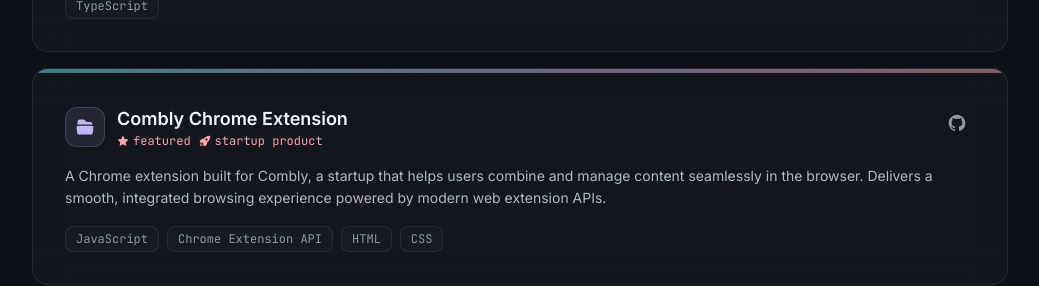
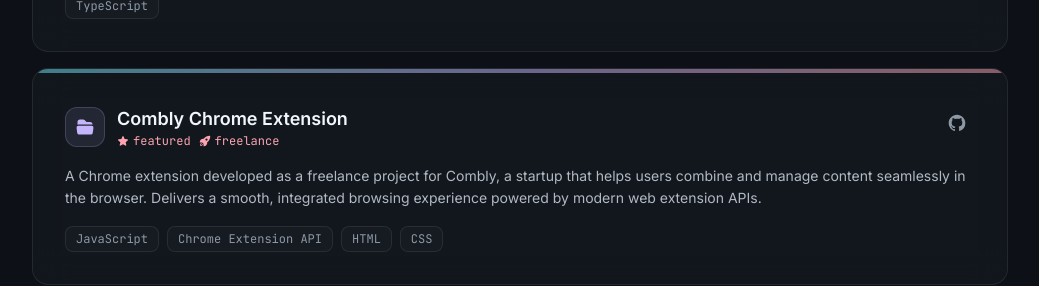
Before and after one commit to HamzaBenyazid/hamzabenyazid.dev, a Next.js app: page / in a window 1280 px wide. Shown: the part 3320-3606 px from the top of the page, without its empty margins (120-1159 px from the left). Built offline with nearby package versions, Linux system fonts and the light colour scheme; no server answers.

Commit message:
Clarify Combly Chrome Extension as freelance project for a startup
Co-authored-by: HamzaBenyazid <51166858+HamzaBenyazid@users.noreply.github.com>

```diff
--- a/src/components/Projects.tsx
+++ b/src/components/Projects.tsx
@@ -62,9 +62,9 @@ export default function Projects() {
                           <HiClock className="w-3 h-3 shrink-0" /> coming soon
                         </span>
                       )}
-                      {project.startup && (
+                      {project.freelance && (
                         <span className="inline-flex items-center gap-1 text-xs font-mono text-neon-pink">
-                          <HiRocketLaunch className="w-3 h-3" /> startup product
+                          <HiRocketLaunch className="w-3 h-3" /> freelance
                         </span>
                       )}
                       </div>
--- a/src/data/projects.json
+++ b/src/data/projects.json
@@ -11,11 +11,11 @@
   {
     "id": "proj-8",
     "title": "Combly Chrome Extension",
-    "description": "A Chrome extension built for Combly, a startup that helps users combine and manage content seamlessly in the browser. Delivers a smooth, integrated browsing experience powered by modern web extension APIs.",
+    "description": "A Chrome extension developed as a freelance project for Combly, a startup that helps users combine and manage content seamlessly in the browser. Delivers a smooth, integrated browsing experience powered by modern web extension APIs.",
     "technologies": ["JavaScript", "Chrome Extension API", "HTML", "CSS"],
     "githubUrl": "https://github.com/Fladeed/Combly-Chrome-Extension",
     "featured": true,
-    "startup": true
+    "freelance": true
   },
   {
     "id": "proj-1",
--- a/src/types/index.ts
+++ b/src/types/index.ts
@@ -35,7 +35,7 @@ export interface Project {
   image?: string;
   badges?: ProjectBadge[];
   comingSoon?: boolean;
-  startup?: boolean;
+  freelance?: boolean;
 }
 
 export interface Profile {
```
